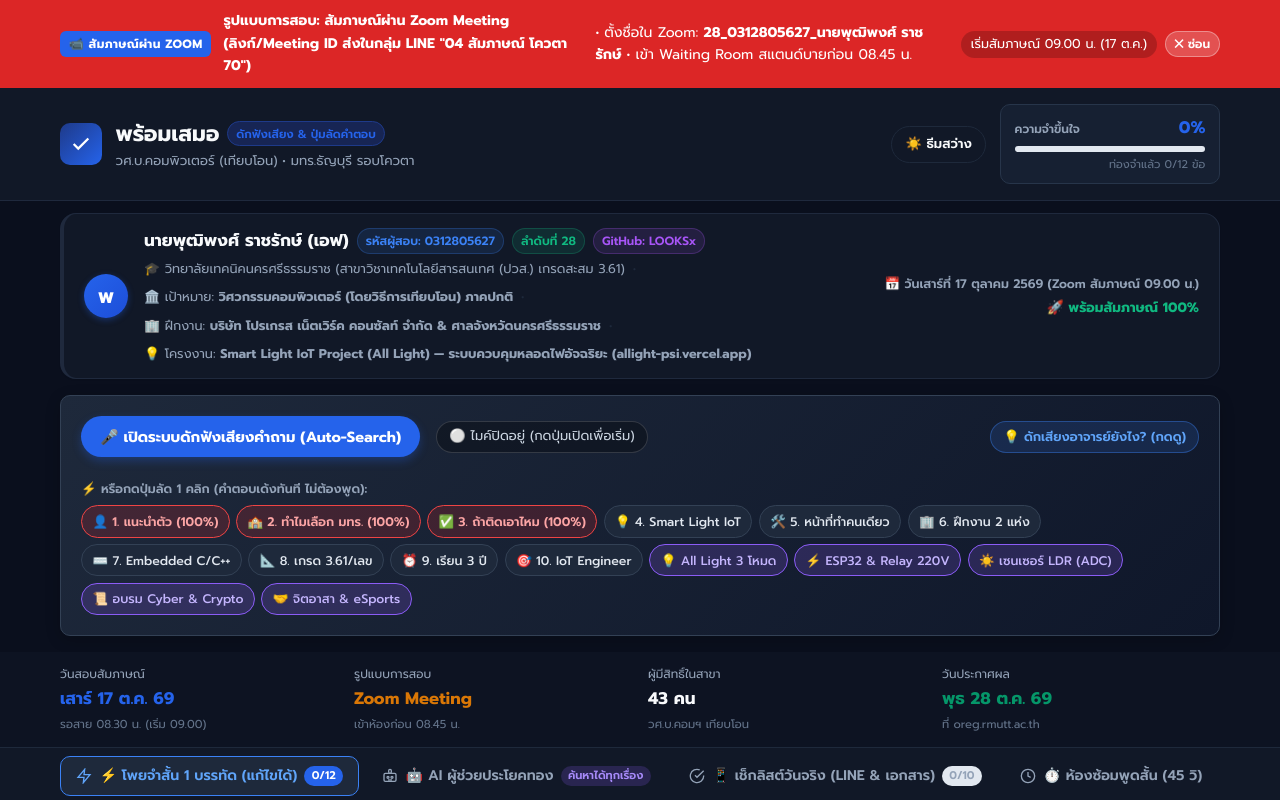
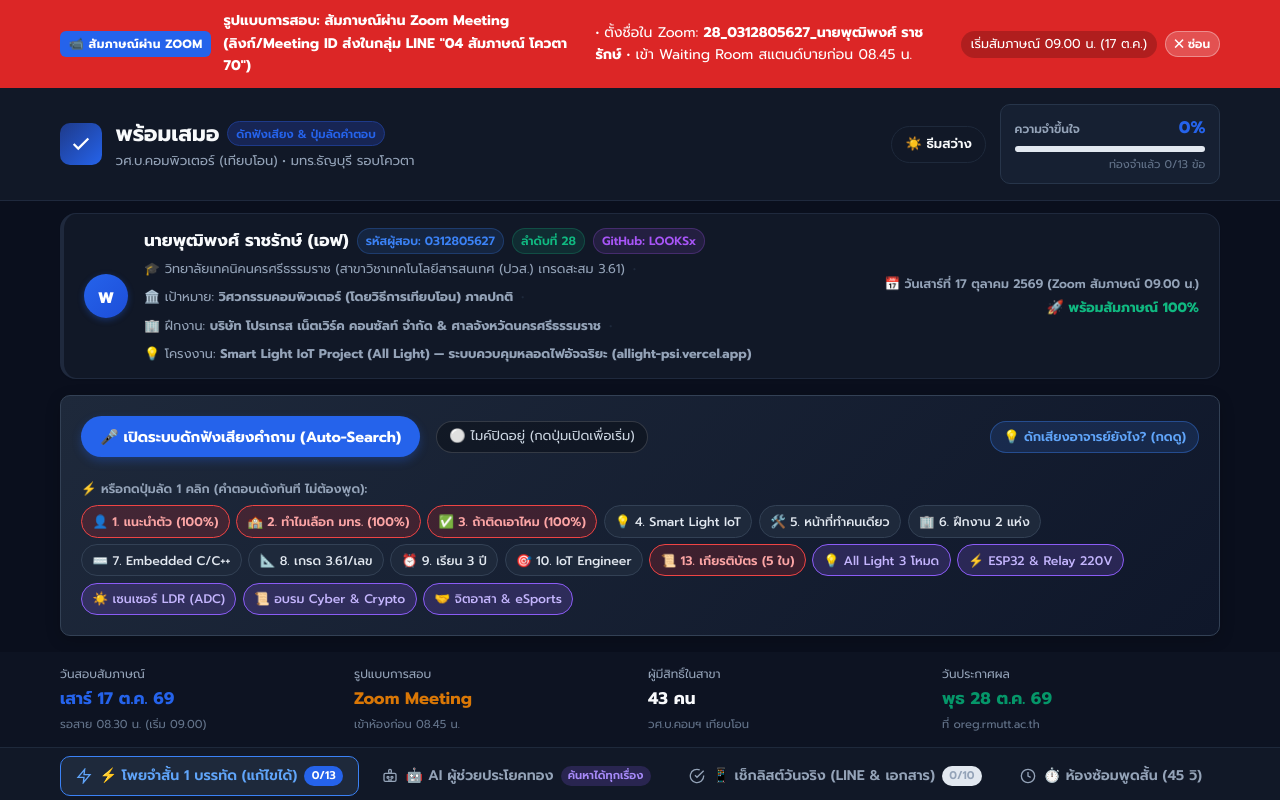
Before and after one commit to LOOKSx/take-a-test, an Angular app: page / in a window 1280 px wide. Shown: the top 800 px of the page. Built offline with nearby package versions, Linux system fonts and the light colour scheme.

Commit message:
feat: add question 13, quick chip, and AI keywords for portfolio certificates and training

```diff
--- a/src/app/app.html
+++ b/src/app/app.html
@@ -222,6 +222,7 @@
               <button type="button" class="chip-action" (click)="selectQuickKeyword(8)">📐 8. เกรด 3.61/เลข</button>
               <button type="button" class="chip-action" (click)="selectQuickKeyword(9)">⏰ 9. เรียน 3 ปี</button>
               <button type="button" class="chip-action" (click)="selectQuickKeyword(10)">🎯 10. IoT Engineer</button>
+              <button type="button" class="chip-action chip-hot" (click)="selectQuickKeyword(13)">📜 13. เกียรติบัตร (5 ใบ)</button>
               <button type="button" class="chip-action chip-ai-pill" (click)="askAiAssistant('Smart Light')">💡 All Light 3 โหมด</button>
               <button type="button" class="chip-action chip-ai-pill" (click)="askAiAssistant('ESP32')">⚡ ESP32 & Relay 220V</button>
               <button type="button" class="chip-action chip-ai-pill" (click)="askAiAssistant('LDR')">☀️ เซนเซอร์ LDR (ADC)</button>
@@ -231,7 +232,7 @@
           </div>
         </div>
 
-        <!-- AUTO-MATCHED POPUP CARD 1: สำหรับคำถามหลัก 1-12 ข้อ -->
+        <!-- AUTO-MATCHED POPUP CARD 1: สำหรับคำถามหลัก 1-13 ข้อ -->
         @if (speechMatchedQuestion()) {
           <div class="matched-answer-box animate-fade-in">
             <div class="matched-header">
--- a/src/app/app.ts
+++ b/src/app/app.ts
@@ -187,6 +187,18 @@ const DEFAULT_QUESTIONS: InterviewQuestion[] = [
     punchline: 'อยากสอบถามอาจารย์ครับว่า สำหรับเด็กเทียบโอนที่สนใจด้าน Embedded Systems และ IoT ทางภาควิชามีแล็บวิจัยหรือกลุ่มโปรเจกต์ตัวไหนที่สามารถเข้าไปช่วยงานได้ตั้งแต่ปีแรกบ้างครับ',
     neverSay: 'ห้ามตอบว่า "ไม่มีครับ" (การถามคำถามแสดงถึงความสนใจจริง)',
     tags: ['คำถามปิดท้าย', 'การเตรียมตัว', 'แล็บวิจัย', 'IoT']
+  },
+  {
+    id: 13,
+    category: 'skills',
+    categoryLabel: 'เกียรติบัตร & ใบเซอร์',
+    question: 'เกียรติบัตรและใบรับรองในพอร์ต (หน้า 5-6) มีอะไรบ้าง ได้เรียนรู้อะไรมา?',
+    importance: 'high',
+    importanceLabel: 'สำคัญมาก',
+    keywordHook: 'เกียรติบัตร 5 ใบ: ฝึกงาน 2 แห่ง + อบรมไซเบอร์ + การเข้ารหัส ม.เกษตรฯ',
+    punchline: 'ในพอร์ตมี 2 ส่วนครับ: ฝึกงาน 2 แห่ง (บ.โปรเกรส ด้านซอฟต์แวร์ และ ศาลจังหวัด ด้านระบบสารสนเทศ) และใบรับรองอบรมออนไลน์ 3 ใบ ด้าน Cybersecurity, ไอทีเพื่อชีวิต และการเข้ารหัสประยุกต์ ม.เกษตรฯ ซึ่งช่วยให้ผมคำนึงถึงความปลอดภัยของข้อมูลในระบบ IoT ครับ',
+    neverSay: 'ห้ามจำไม่ได้ว่าตัวเองใส่เกียรติบัตรอะไรไปในพอร์ต',
+    tags: ['เกียรติบัตร', 'ใบรับรอง', 'certificate', 'Cybersecurity', 'Cryptography', 'ฝึกงาน', 'KU MOOC']
   }
 ];
 
@@ -270,11 +282,22 @@ export const AI_KNOWLEDGE_BANK: AiSentenceAnswer[] = [
     quickTips: 'บ.โปรเกรส (ซอฟต์แวร์/ไอที) + ศาลจังหวัดคอน (สารสนเทศ)'
   },
   {
+    id: 'ai-certificates-all',
+    topic: 'เกียรติบัตรทั้งหมดในแฟ้มสะสมผลงาน (หน้า 5-6) มีอะไรบ้างและนำมาใช้อย่างไร?',
+    category: 'academic',
+    categoryLabel: '📜 เกียรติบัตรทั้งหมด',
+    keywords: ['เกียรติบัตร', 'ใบเซอร์', 'ใบประกาศ', 'ผลงานที่ได้รับ', 'รางวัล', 'ใบรับรองทั้งหมด', 'เกียรติบัตรทั้งหมด'],
+    sentence1: 'ในพอร์ตมี 5 ใบหลักครับ คือ ฝึกงาน 2 แห่ง และอบรมออนไลน์ 3 หลักสูตรครับ',
+    sentence2: 'ฝึกงานที่ บ.โปรเกรส (ซอฟต์แวร์) และ ศาลจังหวัด (ระบบสารสนเทศ) ได้ทักษะแก้ปัญหาหน้างานจริงครับ',
+    sentence3: 'ส่วนอบรมได้ Cybersecurity และ Cryptography ม.เกษตรฯ ช่วยเสริมเรื่องความปลอดภัยของระบบ IoT ครับ',
+    quickTips: 'ฝึกงาน 2 แห่ง + อบรมไซเบอร์ & การเข้ารหัส KU MOOC'
+  },
+  {
     id: 'ai-cyber-crypto',
     topic: 'ใบรับรอง Cybersecurity และ Cryptography ได้เรียนรู้อะไรมาบ้าง?',
     category: 'academic',
     categoryLabel: '📜 ใบรับรองทางวิชาการ',
-    keywords: ['ใบประกาศ', 'ใบรับรอง', 'certificate', 'อบรม', 'cybersecurity', 'ไซเบอร์', 'cryptography', 'การเข้ารหัส', 'thai mooc', 'เกษตร'],
+    keywords: ['ใบประกาศ', 'ใบรับรอง', 'certificate', 'อบรม', 'cybersecurity', 'ไซเบอร์', 'cryptography', 'การเข้ารหัส', 'thai mooc', 'เกษตร', 'ku mooc', 'ใบเซอร์', 'เกียรติบัตร'],
     sentence1: 'ผ่านอบรม 3 ใบ: ไซเบอร์ Thai MOOC 6 ชม., ไอทีเพื่อชีวิต 24 ชม., และการเข้ารหัส ม.เกษตรฯ ครับ',
     sentence2: 'ได้เรียนรู้การป้องกันภัย Phishing และหลักการเข้ารหัสข้อมูลพื้นฐานครับ',
     sentence3: 'ช่วยให้ผมคำนึงถึงความปลอดภัยของข้อมูลในการพัฒนาระบบ IoT ครับ',
@@ -586,7 +609,7 @@ export class App implements OnDestroy {
     effect(() => {
       const qs = this.questions();
       try {
-        localStorage.setItem('prom_samur_custom_questions_v4', JSON.stringify(qs));
+        localStorage.setItem('prom_samur_custom_questions_v5', JSON.stringify(qs));
       } catch (e) {}
     });
 
@@ -953,6 +976,8 @@ export class App implements OnDestroy {
       matched = list.find(q => q.id === 11);
     } else if (lower.includes('ถามอะไร') || lower.includes('สงสัย') || lower.includes('เพิ่มเติม') || lower.includes('ปิดท้าย')) {
       matched = list.find(q => q.id === 12);
+    } else if (lower.includes('เกียรติบัตร') || lower.includes('ใบประกาศ') || lower.includes('ใบรับรอง') || lower.includes('certificate') || lower.includes('ใบเซอร์') || lower.includes('ไซเบอร์') || lower.includes('cryptography') || lower.includes('เข้ารหัส') || lower.includes('mooc')) {
+      matched = list.find(q => q.id === 13);
     } else {
       matched = list.find(q =>
         lower.split(' ').some(w => w.length > 2 && (q.question.toLowerCase().includes(w) || q.keywordHook.toLowerCase().includes(w)))
@@ -1284,12 +1309,13 @@ export class App implements OnDestroy {
 
   private loadQuestions() {
     try {
-      // Clear legacy storage v1, v2, v3 so concise portfolio questions take precedence
+      // Clear legacy storage v1, v2, v3, v4 so concise portfolio questions take precedence
       localStorage.removeItem('prom_samur_custom_questions');
       localStorage.removeItem('prom_samur_custom_questions_v2');
       localStorage.removeItem('prom_samur_custom_questions_v3');
+      localStorage.removeItem('prom_samur_custom_questions_v4');
 
-      const saved = localStorage.getItem('prom_samur_custom_questions_v4');
+      const saved = localStorage.getItem('prom_samur_custom_questions_v5');
       if (saved) {
         const parsed = JSON.parse(saved);
         if (Array.isArray(parsed) && parsed.length > 0) {
```
